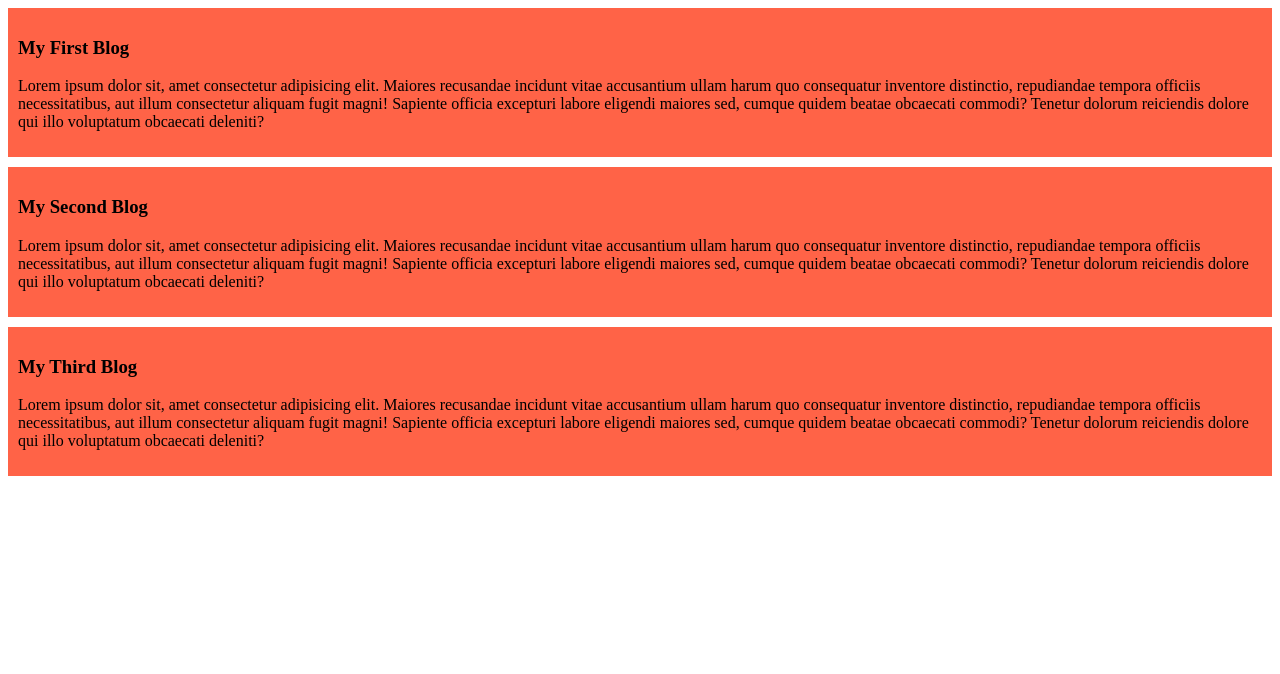
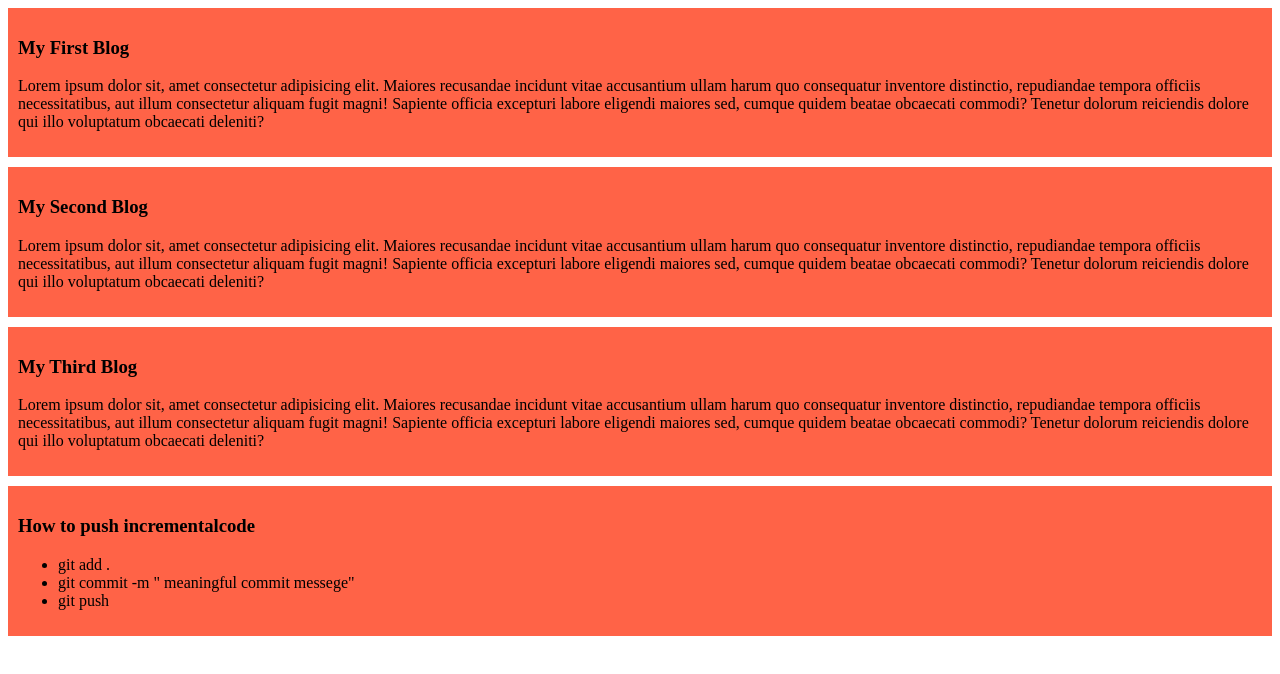
Before and after one commit to NURALAM11/my-simple-website, a plain HTML site: page index.html in a window 1280 px wide. Drawn offline with Linux system fonts and the light colour scheme.

Commit message:
list item added

```diff
--- a/index.html
+++ b/index.html
@@ -19,6 +19,16 @@
     <h3>My Third Blog</h3>
     <p>Lorem ipsum dolor sit, amet consectetur adipisicing elit. Maiores recusandae incidunt vitae accusantium ullam harum quo consequatur inventore distinctio, repudiandae tempora officiis necessitatibus, aut illum consectetur aliquam fugit magni! Sapiente officia excepturi labore eligendi maiores sed, cumque quidem beatae obcaecati commodi? Tenetur dolorum reiciendis dolore qui illo voluptatum obcaecati deleniti?</p>
   </div>
+  <div>
+    <h3>How to push incrementalcode</h3>
+    <ul>
+      <li>git add .</li>
+      <li>git commit -m " meaningful commit messege"</li>
+      <li>git push</li>
+    </ul>
+
+
+  </div>
 
 
 </body>
```
